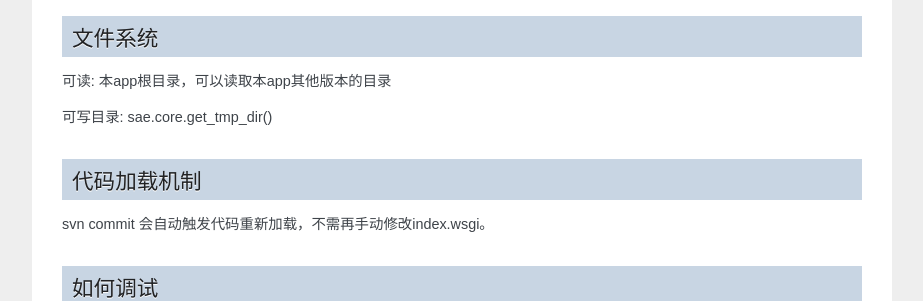
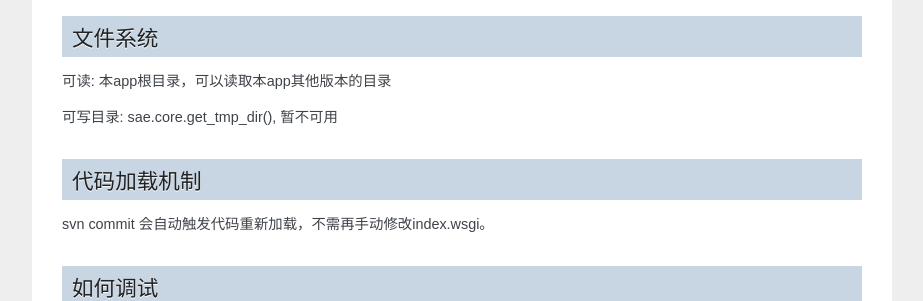
Before and after one commit to sinacloud/sae-python-dev-guide, a Sphinx documentation site: the page built from docs/runtime.rst, in a window 1280 px wide and 900 px high, scrolled down 1041 px. Shown: the part 151-452 px from the top of the window, without its empty margins (198-1121 px from the left). Built offline with Sphinx 7.4.7, drawn with Linux system fonts in a browser that asks for light colours.

Commit message:
Tmp dir is not ready yet

```diff
--- a/docs/runtime.rst
+++ b/docs/runtime.rst
@@ -65,7 +65,7 @@ Python限制
 --------------
 可读: 本app根目录，可以读取本app其他版本的目录
 
-可写目录: sae.core.get_tmp_dir()
+可写目录: sae.core.get_tmp_dir(), 暂不可用
 
 
 代码加载机制
```
